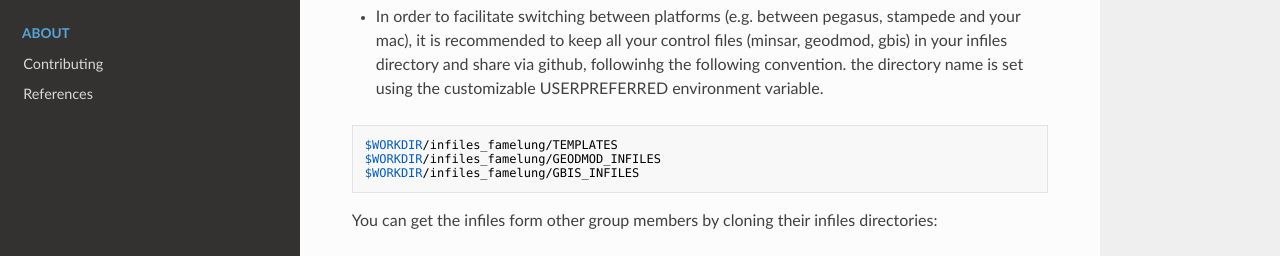
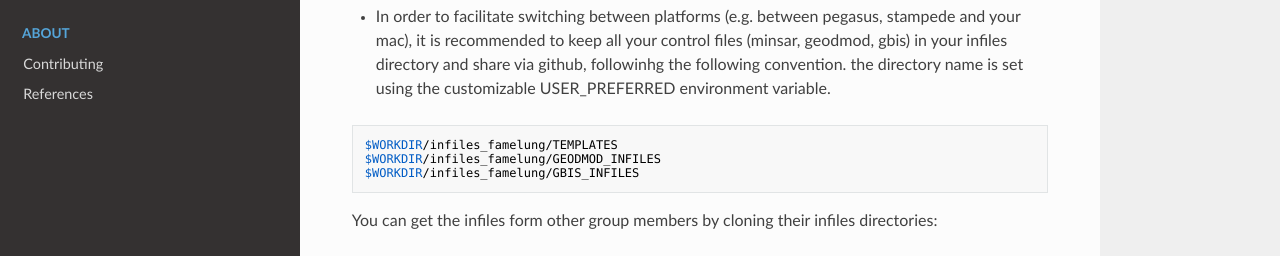
Before and after one commit to geodesymiami/rsmas_insar, an MkDocs documentation site: the page built from docs/set_up_miami.md, in a window 1280 px wide and 945 px high. Shown: the part 262-518 px from the top of the window. Built offline with MkDocs 1.6.1, drawn with Linux system fonts in a browser that asks for light colours; nearby versions of some CDN libraries.

Commit message:
Update set_up_miami.md

````diff
--- a/docs/set_up_miami.md
+++ b/docs/set_up_miami.md
@@ -5,7 +5,7 @@ cd $RSMASINSAR_HOME
 git clone https://github.com/geodesymiami/GBIS.git sources/GBIS;
 ```
 
-* In order to facilitate  switching between  platforms (e.g. between pegasus, stampede and your mac), it is recommended to keep all your control files (minsar, geodmod, gbis) in your infiles directory and share via github, followinhg the following convention. the directory name is set using the customizable USERPREFERRED environment variable.
+* In order to facilitate  switching between  platforms (e.g. between pegasus, stampede and your mac), it is recommended to keep all your control files (minsar, geodmod, gbis) in your infiles directory and share via github, followinhg the following convention. the directory name is set using the customizable USER_PREFERRED environment variable.
 ```
 $WORKDIR/infiles_famelung/TEMPLATES
 $WORKDIR/infiles_famelung/GEODMOD_INFILES
````
